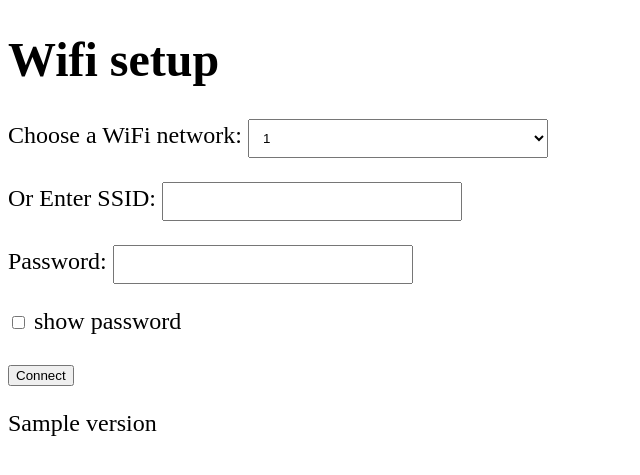
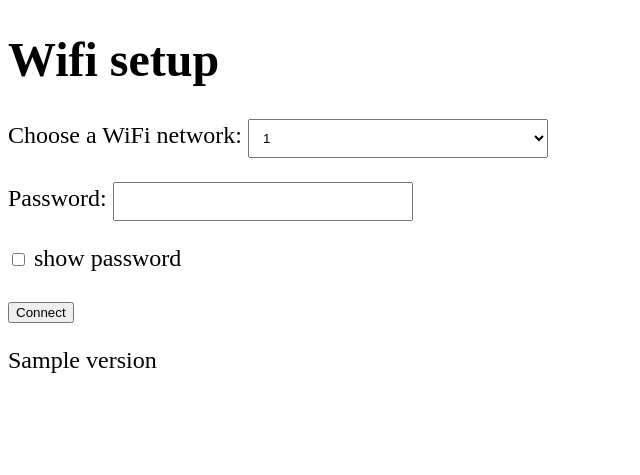
Before and after one commit to carolynz/poetry-camera-rpi, a Flask app: template wifi_portal/templates/index.html in a window 1280 px wide. Shown: the top 475 px of the page, without its empty margins (0-640 px from the left). Run offline with Flask 2, Linux system fonts and the light colour scheme; the template is opened without the code that fills it: most values are stand-ins (such as "Sample title", 1, 10 or a date in 2020); parts of the project's set-up code (start-up, migrations or seed data) failed here and were passed over.

Commit message:
remove custom wifi for now

```diff
--- a/wifi_portal/templates/index.html
+++ b/wifi_portal/templates/index.html
@@ -19,9 +19,6 @@
         <option value="{{ ssid }}">{{ ssid }}</option>
         {% endfor %}
       </select>
-      <p />
-      <label for="manual_ssid">Or Enter SSID:</label>
-      <input type="text" name="manual_ssid" id="manual_ssid" />
       <p />
       <label for="password"
         >Password: <input type="password" name="password" id="password"
```
